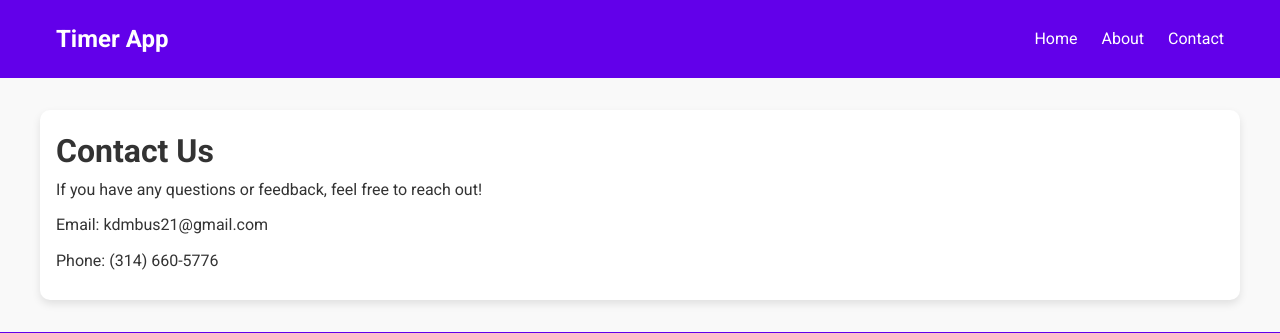
After one commit to kmccol1/myTimer, a Flask app: page /contact in a window 1280 px wide. The commit adds this page. Shown: the top 333 px of the page. Run offline with Flask 3, Linux system fonts and the light colour scheme.

Commit message:
Update package.json.

```diff
--- a/app/routes.py
+++ b/app/routes.py
@@ -7,3 +7,13 @@ bp = Blueprint('routes', __name__)
 @bp.route('/', methods=['GET'])
 def root():
     return render_template('timer.html')
+
+# New About Page Route
+@bp.route('/about')
+def about():
+    return render_template('about.html')
+
+# New Contact Page Route
+@bp.route('/contact')
+def contact():
+    return render_template('contact.html')
--- a/app/templates/base.html
+++ b/app/templates/base.html
@@ -16,8 +16,8 @@
             </div>
             <ul class="nav-links">
                 <li><a href="{{ url_for('routes.root') }}">Home</a></li>
-                <li><a href="/about">About</a></li>
-                <li><a href="/contact">Contact</a></li>
+                <li><a href="{{ url_for('routes.about') }}">About</a></li>
+                <li><a href="{{ url_for('routes.contact') }}">Contact</a></li>
             </ul>
         </nav>
     </header>
--- /dev/null
+++ b/app/templates/contact.html
@@ -0,0 +1,10 @@
+{% extends "base.html" %}
+
+{% block content %}
+    <h1>Contact Us</h1>
+    <p>If you have any questions or feedback, feel free to reach out!</p>
+    <ul>
+        <li>Email: kdmbus21@gmail.com</li>
+        <li>Phone: (314) 660-5776</li>
+    </ul>
+{% endblock %}
--- a/package.json
+++ b/package.json
@@ -4,7 +4,8 @@
   "description": "myTimer App is a Python Flask-based web application designed to help anyone manage tasks with a simple timer interface. The app allows one to start, track, and stop timers, with durations displayed dynamically in real-time.",
   "main": "index.js",
   "scripts": {
-    "test": "jest"
+    "test": "jest",
+    "build": "mkdir -p dist && cp -r * dist/"
   },
   "keywords": [],
   "author": "",
```
Also changed, not shown: app/templates/about.html (added, +7 -0 lines), 1 other file.
